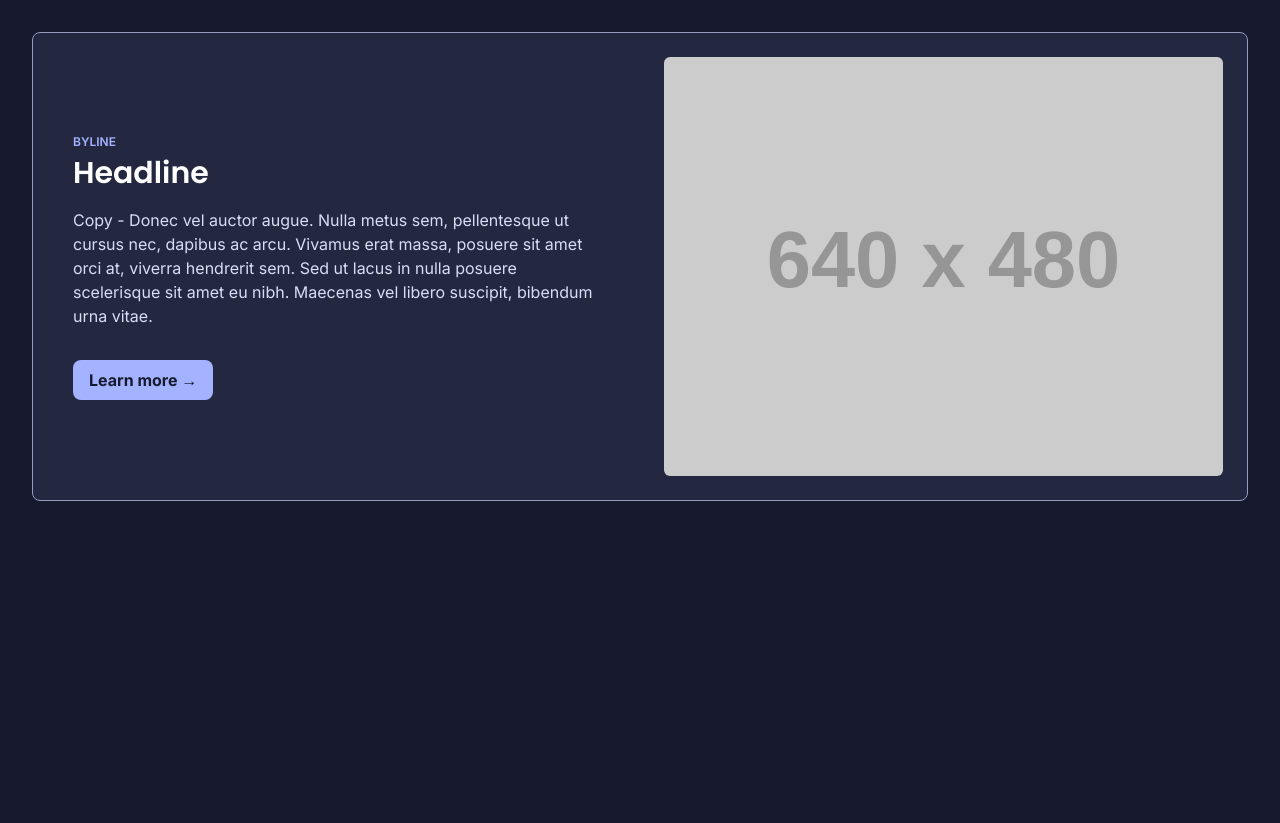
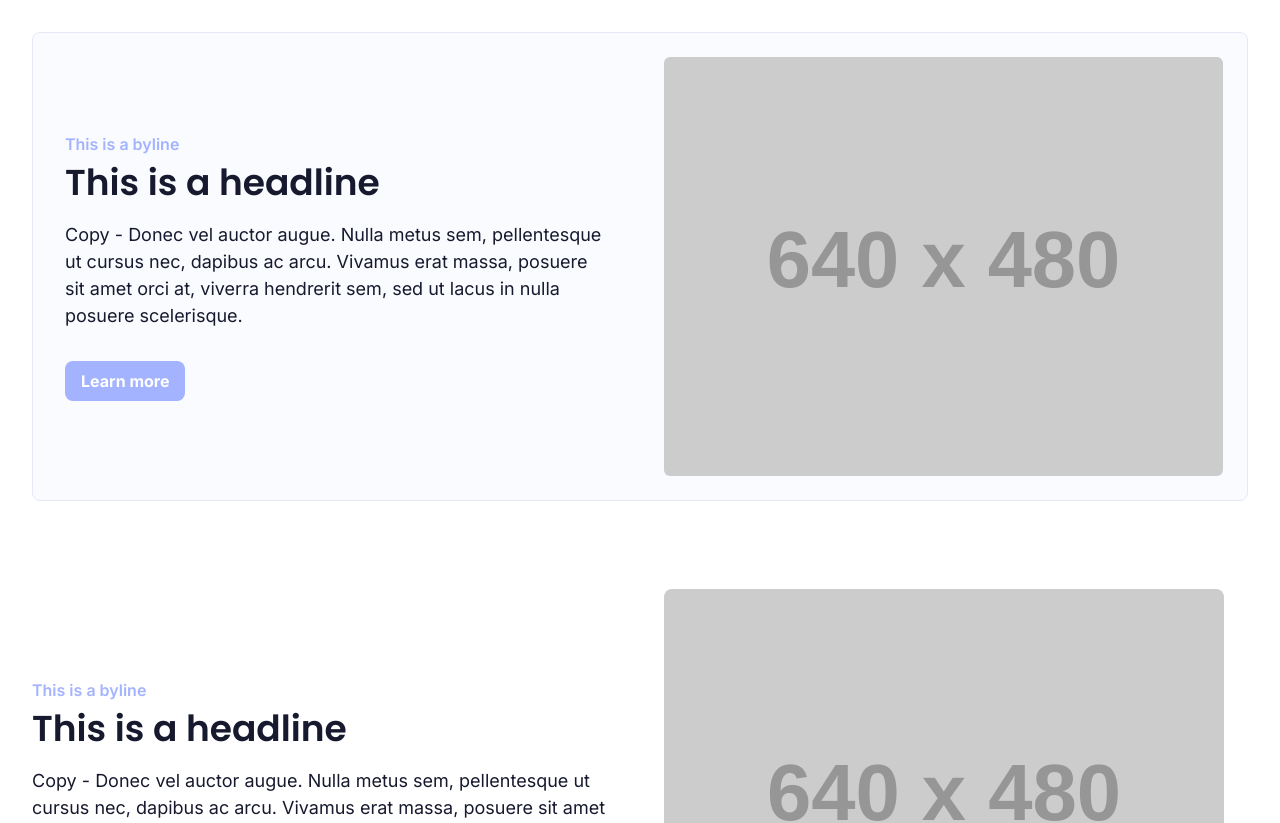
Before and after one commit to sergiocast97/orxata-ds, a Next.js app: page / in a window 1280 px wide. Shown: the top 823 px of the page. Before the commit the page ends 800 px from the top, so only its background shows below. Built offline with nearby package versions, Linux system fonts and the light colour scheme.

Commit message:
Feature Blocks

```diff
--- /dev/null
+++ b/src/app/blocks/featureOne.tsx
@@ -0,0 +1,55 @@
+import Image from 'next/image';
+import Button from '../components/button';
+
+export default function FeatureOneBlock() {
+  const content = {
+    byline: 'This is a byline',
+    headline: 'This is a headline',
+    copy: 'Copy - Donec vel auctor augue. Nulla metus sem, pellentesque ut cursus nec, dapibus ac arcu. Vivamus erat massa, posuere sit amet orci at, viverra hendrerit sem, sed ut lacus in nulla posuere scelerisque.',
+    cta: {
+      url: '#',
+      text: 'Learn more',
+    },
+    image: {
+      url: 'https://dummyimage.com/640x480/98A2E7/1A1D33?text=',
+      alt: 'Image alt',
+    },
+  };
+  return (
+    <div className="container ">
+      <div className="grid grid-cols-1 md:grid-cols-2">
+        {/* Text Area */}
+        <div className="flex flex-col items-start justify-center">
+          <p className="mb-1 font-semibold body-md text-theme-primary">
+            {content.byline}
+          </p>
+
+          <h2 className="mb-3 lg:mb-4 head-h3 text-theme-heading">
+            {content.headline}
+          </h2>
+
+          <div className="body-lg text-theme-heading">{content.copy}</div>
+
+          <div className="mt-8">
+            <Button
+              url={content.cta.url}
+              text={content.cta.text}
+            />
+          </div>
+        </div>
+
+        {/* Image Area */}
+        <div className="order-last h-full p-6">
+          <Image
+            width="640"
+            height="480"
+            src={content.image.url}
+            alt={content.image.alt}
+            className="min-h-full aspect-[4/3] w-full object-cover rounded-theme-lg"
+            loading="lazy"
+          />
+        </div>
+      </div>
+    </div>
+  );
+}
--- /dev/null
+++ b/src/app/blocks/featureTwo.tsx
@@ -0,0 +1,55 @@
+import Image from 'next/image';
+import Button from '../components/button';
+
+export default function FeatureTwoBlock() {
+  const content = {
+    byline: 'This is a byline',
+    headline: 'This is a headline',
+    copy: 'Copy - Donec vel auctor augue. Nulla metus sem, pellentesque ut cursus nec, dapibus ac arcu. Vivamus erat massa, posuere sit amet orci at, viverra hendrerit sem, sed ut lacus in nulla posuere scelerisque.',
+    cta: {
+      url: '#',
+      text: 'Learn more',
+    },
+    image: {
+      url: 'https://dummyimage.com/640x480/98A2E7/1A1D33?text=',
+      alt: 'Image alt',
+    },
+  };
+  return (
+    <div className="container ">
+      <div className="grid grid-cols-1 border border-theme-weak bg-theme-filling rounded-theme-lg md:grid-cols-2">
+        {/* Text Area */}
+        <div className="flex flex-col items-start justify-center px-4 py-8 lg:px-8 lg:py-12">
+          <p className="mb-1 font-semibold body-md text-theme-primary">
+            {content.byline}
+          </p>
+
+          <h2 className="mb-3 lg:mb-4 head-h3 text-theme-heading">
+            {content.headline}
+          </h2>
+
+          <div className="body-lg text-theme-heading">{content.copy}</div>
+
+          <div className="mt-8">
+            <Button
+              url={content.cta.url}
+              text={content.cta.text}
+            />
+          </div>
+        </div>
+
+        {/* Image Area */}
+        <div className="order-last h-full p-6">
+          <Image
+            width="640"
+            height="480"
+            src={content.image.url}
+            alt={content.image.alt}
+            className="min-h-full aspect-[4/3] w-full object-cover rounded-theme-md"
+            loading="lazy"
+          />
+        </div>
+      </div>
+    </div>
+  );
+}
--- /dev/null
+++ b/src/app/components/button.tsx
@@ -0,0 +1,15 @@
+interface Button {
+  url: string;
+  text: string;
+}
+
+export default function Button({ url, text }: Button) {
+  return (
+    <a
+      href={url}
+      className="btn btn-filled btn-md btn-neutral"
+    >
+      {text}
+    </a>
+  );
+}
--- a/src/app/layout.tsx
+++ b/src/app/layout.tsx
@@ -26,7 +26,7 @@ export default function RootLayout({
   return (
     <html
       lang="en"
-      data-theme="dark"
+      data-theme=""
     >
       <body
         className={`${poppins.variable} ${inter.variable} antialiased scroll-smooth selection:text-darkest selection:bg-theme-filling selection:text-theme-copy bg-theme-background text-theme-heading`}
--- a/src/app/page.tsx
+++ b/src/app/page.tsx
@@ -1,54 +1,11 @@
-import Image from 'next/image';
+import FeatureOneBlock from './blocks/featureOne';
+import FeatureTwoBlock from './blocks/featureTwo';
 
 export default function Home() {
   return (
     <>
-      <div className="container ">
-        <div className="overflow-hidden border border-theme-strong bg-theme-filling theme--dark rounded-theme-lg">
-          <div className="flex flex-col gap-0 lg:gap-0 xl:gap-0 lg:grid lg:grid-cols-12 ">
-            <div className="px-4 py-8 lg:px-8 lg:py-12 xl:px-10 xl:py-16 lg:col-span-6">
-              <div className="flex flex-col items-start justify-center h-full text-theme-copy">
-                <p className="mb-0.5 lg:mb-1 font-semibold body-xs lg:body-sm text-theme-primary uppercase">
-                  Byline
-                </p>
-
-                <h2 className="mb-3 lg:mb-4 head-h4 lg:head-h3 text-theme-heading">
-                  Headline
-                </h2>
-
-                <div className="body-md copy">
-                  Copy - Donec vel auctor augue. Nulla metus sem, pellentesque
-                  ut cursus nec, dapibus ac arcu. Vivamus erat massa, posuere
-                  sit amet orci at, viverra hendrerit sem. Sed ut lacus in nulla
-                  posuere scelerisque sit amet eu nibh. Maecenas vel libero
-                  suscipit, bibendum urna vitae.
-                </div>
-
-                <div className="flex flex-wrap gap-4 mt-6 lg:mt-8">
-                  <a
-                    href="#"
-                    target=""
-                    className="btn btn-filled btn-md btn-neutral"
-                  >
-                    Learn more →
-                  </a>
-                </div>
-              </div>
-            </div>
-
-            <div className="order-last h-full p-6 lg:col-span-6">
-              <Image
-                width="640"
-                height="480"
-                src="https://dummyimage.com/640x480/bdbdbd/f5f5f5?text="
-                alt="Default asset title"
-                className="min-h-full aspect-[4/3] w-full object-cover rounded-theme-md"
-                loading="lazy"
-              />
-            </div>
-          </div>{' '}
-        </div>
-      </div>
+      <FeatureTwoBlock />
+      <FeatureOneBlock />
     </>
   );
 }
--- a/src/app/styleguide/typography.tsx
+++ b/src/app/styleguide/typography.tsx
@@ -27,13 +27,13 @@ export default function Typography() {
   return (
     <>
       <div className="container">
-        <div className="flex flex-wrap gap-4 md:gap-12">
+        <h2 className="mb-8 head-h2">Typography</h2>
+        <div className="flex flex-wrap gap-8 md:gap-12">
           {content.map((element, index) => {
             return (
               <div key={index}>
                 <h3 className="mb-6 head-h3">
-                  {element.name}:
-                  <span className="font-bold"> {element.fontName}</span>
+                  {element.name}: {element.fontName}
                 </h3>
 
                 <div className="space-y-2">
```
